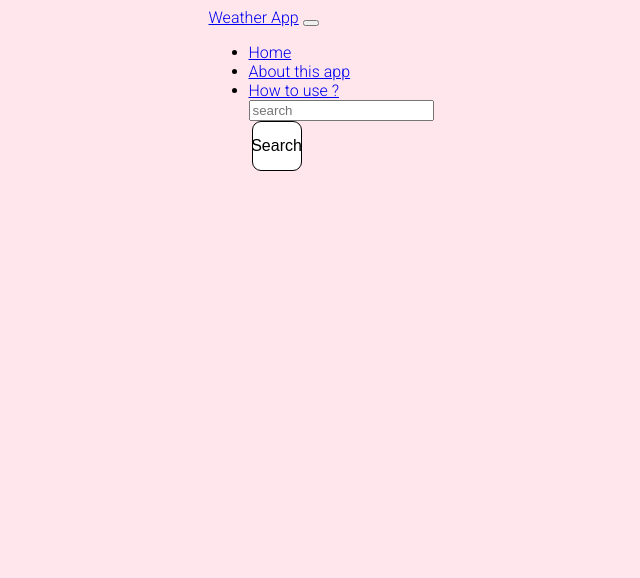
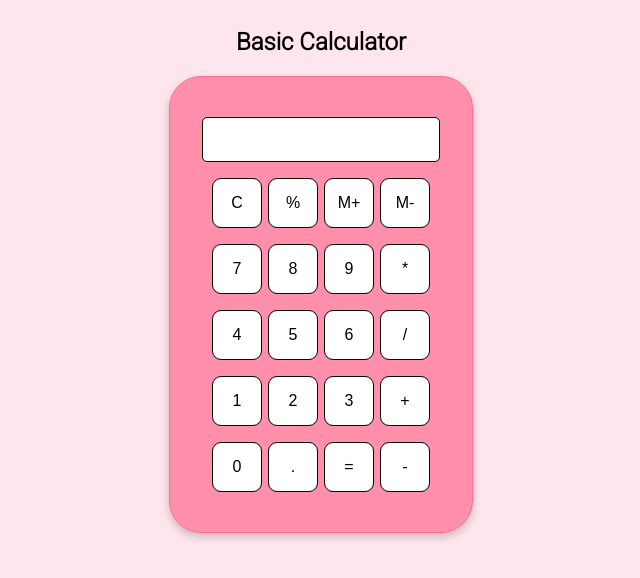
Before and after one commit to Honey27974/basic-calculator, a plain HTML site: page index.html in a window 1280 px wide. Shown: the whole page, without its empty margins (319-959 px from the left). Drawn offline with Linux system fonts and the light colour scheme.

Commit message:
Update index.html

```diff
--- a/index.html
+++ b/index.html
@@ -1,40 +1,54 @@
 <!DOCTYPE html>
 <html lang="en">
+
 <head>
-    <meta charset="UTF-8">
-    <meta name="viewport" content="width=device-width, initial-scale=1.0">
-    <title>Weather App</title>
-    <link rel="stylesheet" href="style.css">
+  <meta charset="UTF-8">
+  <meta name="viewport" content="width=device-width, initial-scale=1.0">
+  <title>Calculator</title>
+  <link rel="stylesheet" href="style.css">
 </head>
+
 <body>
-    <nav class="navbar">
-  <div class="container-fluid">
-    <a class="navbar-brand" href="#">Weather App</a>
-    <button class="navbar-toggler" type="button" data-bs-toggle="collapse" data-bs-target="#navbarNavDropdown" aria-controls="navbarNavDropdown" aria-expanded="false" aria-label="Toggle navigation">
-      <span class="navbar-toggler-icon"></span>
-    </button>
-    <div class="collapse navbar-collapse" id="navbarNavDropdown">
-      <ul class="navbar-nav">
-        <li class="nav-item">
-          <a class="nav-link active" aria-current="page" href="#">Home</a>
-        </li>
-        <li class="nav-item">
-          <a class="nav-link" href="#">About this app</a>
-        </li>
+  <h2 class="text-container">Basic Calculator</h2>
 
-        <li class="nav-item dropdown">
-          <a class="nav-link dropdown-toggle" href="#" role="button" data-bs-toggle="dropdown" aria-expanded="false">
-            How to use ?
-          </a>
-
-       <form class="d-flex" class="search">
-        <input class="form-control me-2" type="search" placeholder="search" aria-label="search">
-        <button class="btn" type="submit">Search</button>
-       </form>
-        </li>
-      </ul>
+  <div class="bg-clr">
+    <div class="container mx-auto m-w-20 flex flex-col item-center">
+      <div class="row">
+        <input class="input" type="text" />
+      </div>
+      <div class="row">
+        <button class="btn">C</button>
+        <button class="btn">%</button>
+        <button class="btn">M+</button>
+        <button class="btn">M-</button>
+      </div>
+      <div class="row">
+        <button class="btn">7</button>
+        <button class="btn">8</button>
+        <button class="btn">9</button>
+        <button class="btn">*</button>
+      </div>
+      <div class="row">
+        <button class="btn">4</button>
+        <button class="btn">5</button>
+        <button class="btn">6</button>
+        <button class="btn">/</button>
+      </div>
+      <div class="row">
+        <button class="btn">1</button>
+        <button class="btn">2</button>
+        <button class="btn">3</button>
+        <button class="btn">+</button>
+      </div>
+      <div class="row">
+        <button class="btn">0</button>
+        <button class="btn">.</button>
+        <button class="btn">=</button>
+        <button class="btn">-</button>
+      </div>
     </div>
   </div>
-</nav>
+  <script src="script.js"></script>
 </body>
+
 </html>
```
